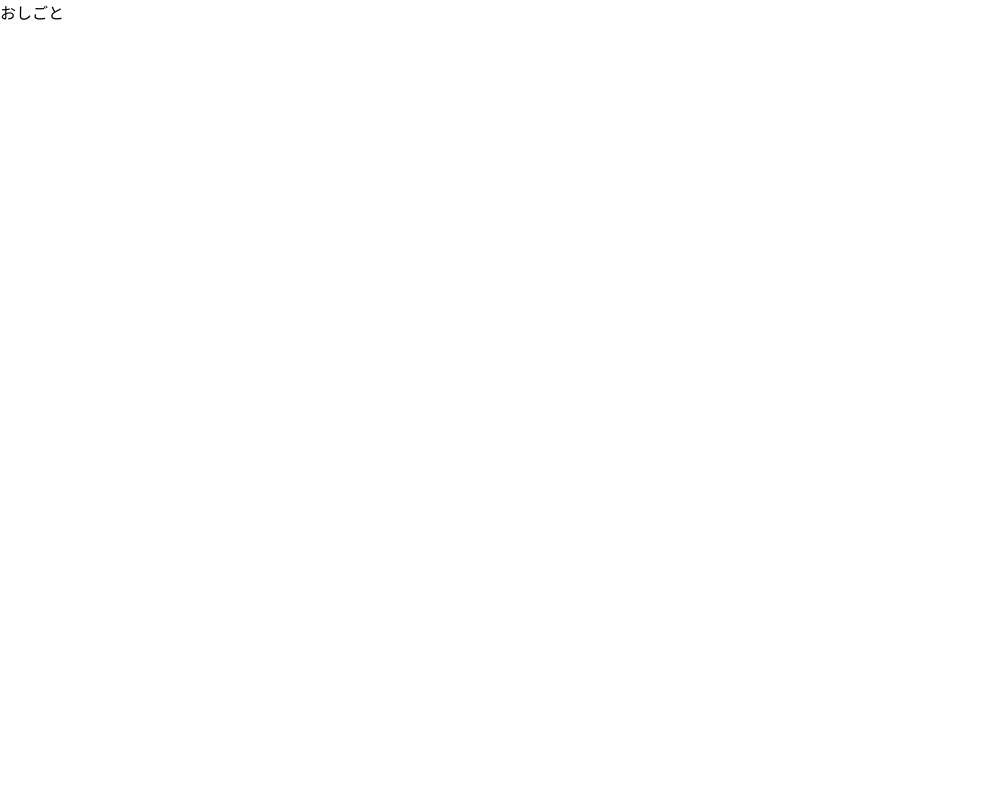
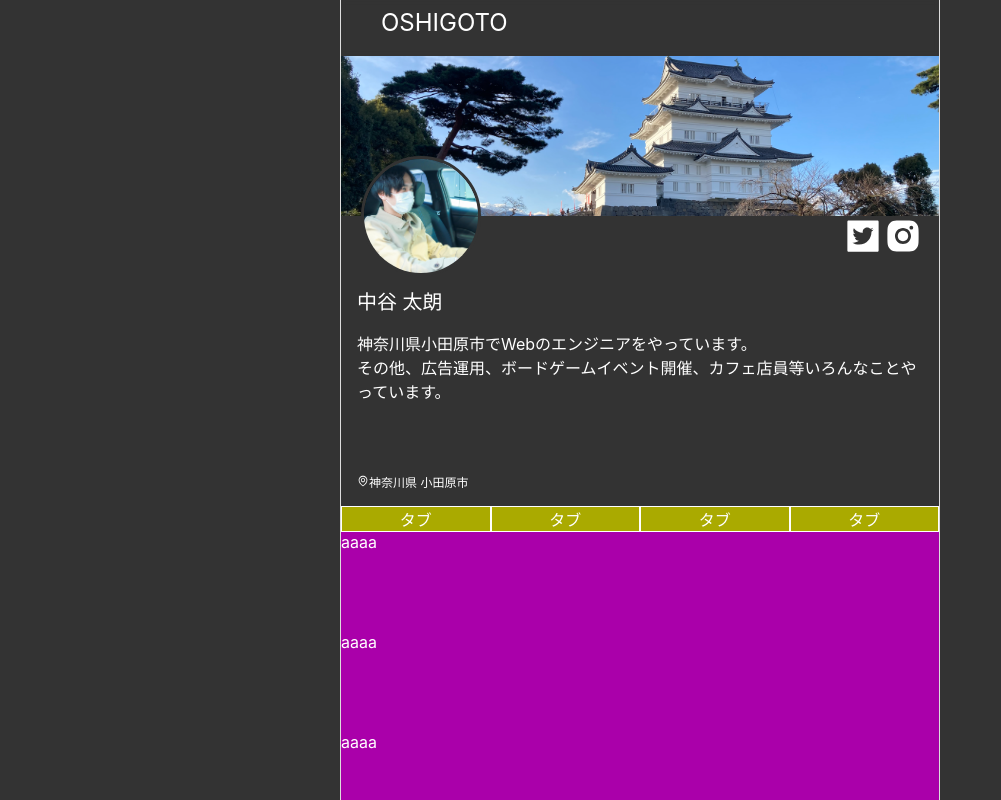
Before and after one commit to taro3256/me, a Next.js app: page /oshigoto in a window 1280 px wide. Shown: the top 800 px of the page, without its empty margins (0-1001 px from the left). Built offline with nearby package versions, Linux system fonts and the light colour scheme.

Commit message:
プロフィールまで作成

```diff
--- a/pages/oshigoto.tsx
+++ b/pages/oshigoto.tsx
@@ -1,7 +1,7 @@
 import type { NextPage } from 'next'
 import Head from 'next/head';
 import { useState } from 'react'
-import { CgCoffee, CgDice6, CgExternal } from "react-icons/cg"
+import { AiFillTwitterSquare, AiFillInstagram, AiOutlineEnvironment } from "react-icons/ai";
 import { CSSTransition } from "react-transition-group";
 
 const Oshigoto: NextPage = () => {
@@ -9,7 +9,7 @@ const Oshigoto: NextPage = () => {
     return (
       <>
         <Head>
-          <title>OSHIGOTO</title>
+          <title>おしごと</title>
           <meta name="google-site-verification" content="FzxFzCFymJkcbBfAhEFwGzvhPkTpqD26WOSfHNZtW88" />
           <meta name="twitter:card" content="summary_large_image" />
           <meta name="twitter:site" content="@talo_cof" />
@@ -18,10 +18,190 @@ const Oshigoto: NextPage = () => {
           <meta name="twitter:description" content="太朗のおしごと一覧です。" />
           <meta name="twitter:image" content="" />
         </Head>
-        <div>
-            <div>おしごと</div>
+        <div className='wrapper'>
+            <div className='contents'>
+                <div className='wrapper_content_title'>
+                    <div className='content_title'>
+                        OSHIGOTO
+                    </div>
+                </div>
+                <div className='wrapper_content_header_img'>
+                    <img src="/imgs/prof_header_img.png" alt="ヘッダー画像" className='content_header_img'/>
+                </div>
+                <div>
+                    <div className='content_icon'>
+                        <img src="/imgs/prof_icon.jpg" alt="アイコン画像" className='content_icon_img'/>
+                    </div>
+                    <div className='content_sns_icons'>
+                        <a href="https://twitter.com/talo_cof" className='sns_icon sns_icon_twitter' target='_blank'>
+                            <AiFillTwitterSquare />
+                        </a>
+                        <a href="https://www.instagram.com/taroring56/" className='sns_icon sns_icon_instagram' target='_blank'>
+                            <AiFillInstagram />
+                        </a>
+                    </div>
+                </div>
+                <div className='content_profile'>
+                    <div className='profile_body'>
+                        <div className='profile_name'>
+                            中谷 太朗
+                        </div>
+                        <div className='profile_bio'>
+                            神奈川県小田原市でWebのエンジニアをやっています。<br />
+                            その他、広告運用、ボードゲームイベント開催、カフェ店員等いろんなことやっています。<br />
+                        </div>
+                    </div>
+                    <div className='profile_footer'>
+                        <div className='profile_location'>
+                            <AiOutlineEnvironment />神奈川県 小田原市
+                        </div>
+                    </div>
+                </div>
+                <div className='content_tabs'>
+                    <div className='tab'>
+                        タブ
+                    </div>
+                    <div className='tab'>
+                        タブ
+                    </div>
+                    <div className='tab'>
+                        タブ
+                    </div>
+                    <div className='tab'>
+                        タブ
+                    </div>
+                </div>
+                <div className='tab_contents'>
+                    <div className='tab_content'>
+                        aaaa
+                    </div>
+                    <div className='tab_content'>
+                        aaaa
+                    </div>
+                    <div className='tab_content'>
+                        aaaa
+                    </div>
+                    <div className='tab_content'>
+                        aaaa
+                    </div>
+                    <div className='tab_content'>
+                        aaaa
+                    </div>
+                </div>
+            </div>
+        </div>
 
-        </div>
+        <style jsx>{`
+            .wrapper {
+                display: flex;
+                justify-content: space-around;
+                background: #333333;
+                color: #FFFFFF
+            }
+            .contents {
+                max-width: 600px;
+                width: 100%;
+                border-right: solid 1px #dddddd;
+                border-left: solid 1px #dddddd;
+            }
+            .wrapper_content_title {
+                position: sticky;
+                top: 0px;
+                z-index: 2;
+                overflow: hidden;
+            }
+            .wrapper_content_title:before{
+                content: '';
+                background: rgba(51,51,51,0.9);
+                -webkit-filter: blur(5px);
+                -moz-filter: blur(5px);
+                -o-filter: blur(5px);
+                -ms-filter: blur(5px);
+                filter: blur(5px);
+                position: absolute;
+                top: -5px;
+                left: -5px;
+                right: -5px;
+                bottom: -5px;
+                z-index: -1;
+            }
+            .content_title {
+                height: 56px;
+                padding: 8px 0 0 40px;
+                font-size: 24px;
+            }
+            .wrapper_content_header_img {
+                height: 160px;
+            }
+            .content_header_img {
+                width: 100%;
+                height: 100%;
+                object-fit: cover;
+            }
+            .content_icon {
+                position: relative;
+                width: 100%;
+	            height: 100%;
+                max-width: 120px;
+	            max-height: 120px;
+                border-radius: 50%;
+                border: solid 3px #333333;
+                margin: -60px 20px 0;
+                z-index: 1;
+            }
+            .content_icon_img {
+                width: 100%;
+                border-radius: 50%;
+                object-fit: cover;
+            }
+            .content_sns_icons {
+                display: flex;
+                justify-content: flex-end;
+                width: 100%;
+                margin-top: -60px;
+                padding-right: 16px;
+            }
+            .sns_icon {
+                font-size: 40px;
+                color: #ffffff;
+            }
+            .content_profile {
+                display: flex;
+                flex-direction: column;
+                justify-content: space-between;
+                min-height: 300px;
+                margin: -60px 0px 0px;
+                padding: 80px 16px 0px 16px;
+            }
+            .profile_name {
+                font-size: 20px;
+                margin-bottom: 16px;
+            }
+            .profile_bio {
+
+            }
+            .profile_footer {
+                font-size: 12px;
+                margin-bottom: 16px;
+            }
+            .content_tabs {
+                display: flex;
+                justify-content: space-around;
+            }
+            .tab {
+                border: solid 1px white;
+                width: 100%;
+                text-align: center;
+                background: #aaaa00;
+            }
+            .tab_contents {
+                background: #00aaaa;
+            }
+            .tab_content {
+                height: 100px;
+                background: #aa00aa;
+            }
+        `}</style>
       </>
     )
   }
```
Also changed, not shown: public/imgs/prof_header_img.png (added), public/imgs/prof_icon.jpg (added).
